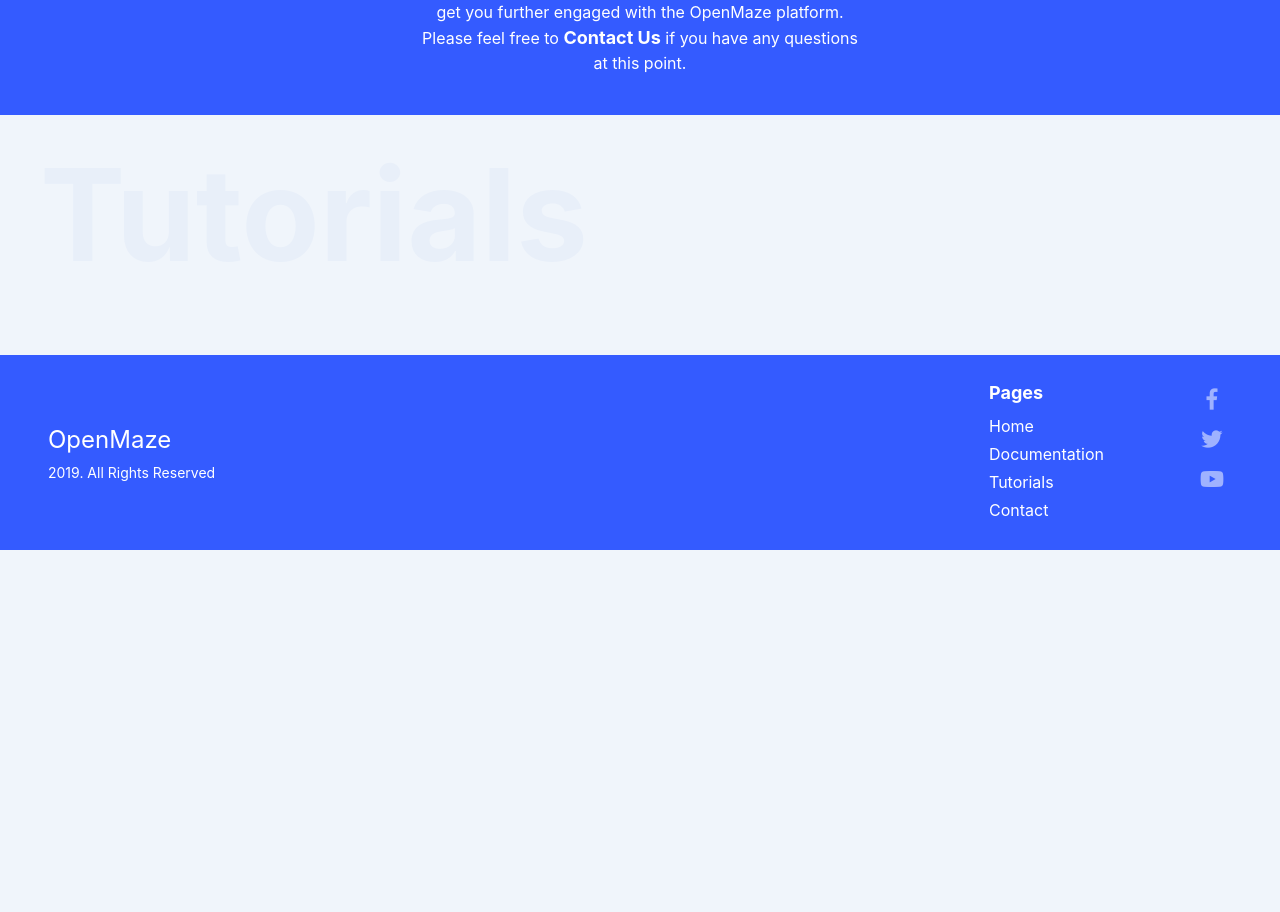
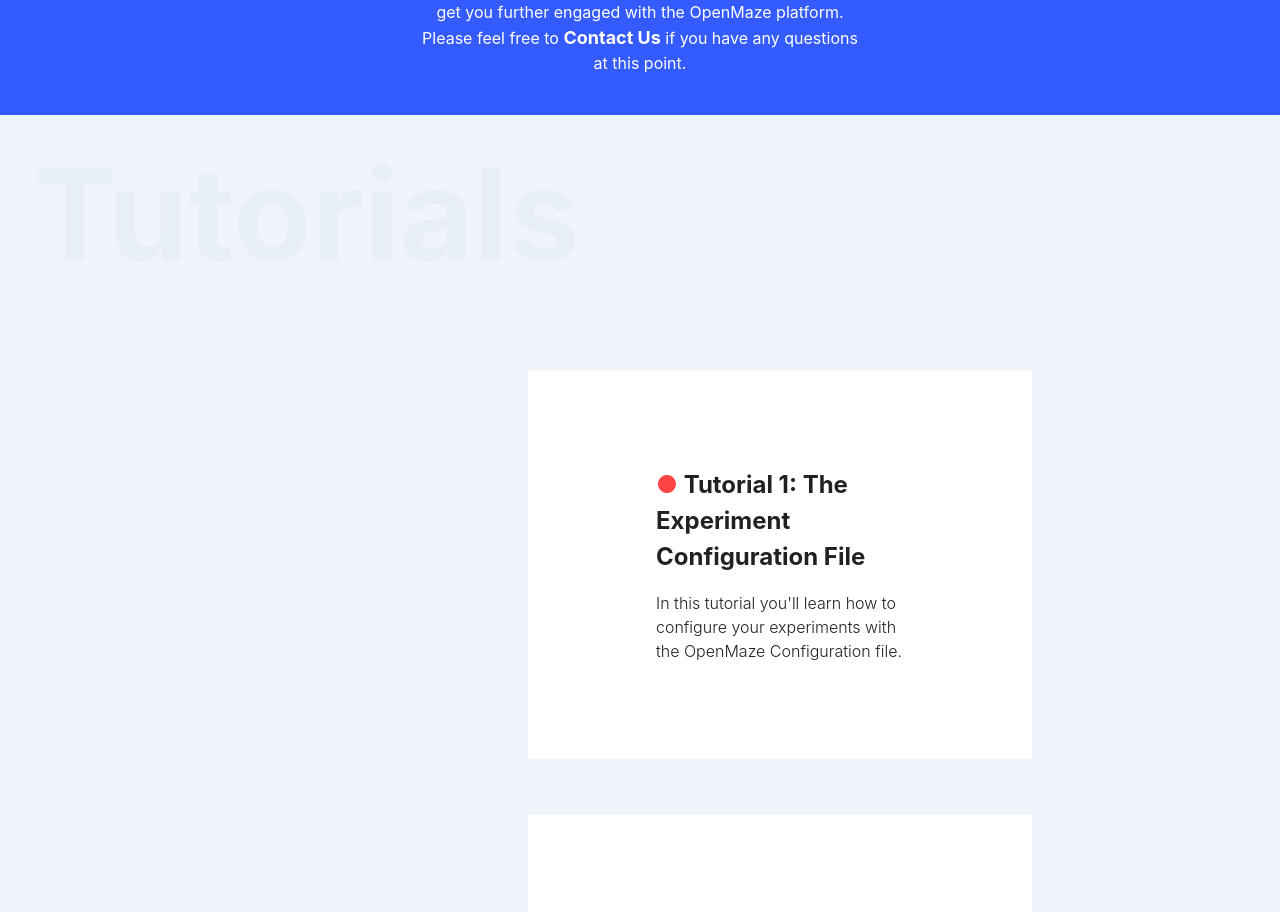
Before and after one commit to KyleAlsburyNealy/OpenMaze-Website, a Next.js app: page /tutorials in a window 1280 px wide. Shown: the part 2826-3738 px from the top of the page. Before the commit the page ends 3376 px from the top, so only its background shows below. Built offline with nearby package versions, Linux system fonts and the light colour scheme.

Commit message:
Finished Tutorials Page

```diff
--- /dev/null
+++ b/components/tutorialComponent.js
@@ -0,0 +1,54 @@
+import React, { Component } from "react";
+
+import InfoCard from "./InfoCard/info-card-desktop";
+
+export default class tutorialComponent extends Component {
+  state = {
+    tutorials: [
+      {
+        id: 1,
+        yt: "https://youtu.be/ZvMeEif-_lg",
+        title: "Tutorial 1: The Experiment Configuration File",
+        description:
+          "In this tutorial you'll learn how to configure your experiments with the OpenMaze Configuration file."
+      },
+      {
+        id: 2,
+        yt: "https://www.youtube.com/watch?v=ED26ra-hORc",
+        title: "Tutorial 2: Image Trials",
+        description:
+          "OpenMaze allows you to use any image file as a trial. This allows you to customize instruction screens and cues. In this tutorial you'll learn how easy it is to incorporate image trials into your experiment."
+      },
+      {
+        id: 3,
+        yt: "https://www.youtube.com/watch?v=KgI97nbEMb4",
+        title: "Tutorial 3: 3D Trial Design",
+        description:
+          "OpenMaze makes it easy to create any number of customized trials. In this tutorial you'll see just how easily you can create new trials or make changes to preexisting trials."
+      },
+      {
+        id: 4,
+        yt: "https://www.youtube.com/watch?v=rX8tvyR_AYA",
+        title: "Tutorial 4: Goal Objects",
+        description:
+          "earn how to place goal objects throughout your environments."
+      }
+    ]
+  };
+
+  render() {
+    return (
+      <div className="flex flex-col items-center justify-center pt-5">
+        {this.state.tutorials.map(tutorial => (
+          <div key={tutorial.id} className="mb-14 w-full">
+            <InfoCard
+              yt={tutorial.yt}
+              title={tutorial.title}
+              description={tutorial.description}
+            />
+          </div>
+        ))}
+      </div>
+    );
+  }
+}
--- a/components/tutorialSection.js
+++ b/components/tutorialSection.js
@@ -2,7 +2,6 @@
 
 class TutorialSection extends Component {
   render() {
-    console.log(this.props.title);
     return (
       <Fragment>
         <p
@@ -11,8 +10,8 @@
         >
           {this.props.header}
         </p>
-        <div className="step-1 pt-9 mx-2 mb-32 sm:pt-12 md:pt-14 lg:pt-18">
-          {this.props.title ? (
+        <div className="pt-9 mx-2 mb-32 sm:pt-12 md:pt-14 lg:pt-18">
+          {this.props.subtitle ? (
             <div className="flex items-center content-center mb-14 md:mb-24 lg:mb-32">
               <div
                 className="flex items-center justify-center rounded-full h-6 w-6 md:h-8 md:w-8 text-white text-xs mr-4"
@@ -20,9 +19,11 @@
               >
                 {this.props.number}
               </div>
-              <p className="sm:text-lg md:text-xl">{this.props.title}</p>
+              <p className="sm:text-lg md:text-xl">{this.props.subtitle}</p>
             </div>
-          ) : null}
+          ) : (
+            <div className="pt-9 mx-2 mb-32"></div>
+          )}
           {this.props.children}
         </div>
       </Fragment>
--- a/pages/tutorials.js
+++ b/pages/tutorials.js
@@ -1,16 +1,24 @@
+import Link from "next/link";
+
 import Layout from "../components/layout";
 import TutorialSection from "../components/tutorialSection";
-import Link from "next/link";
+import TutorialComponent from "../components/tutorialComponent";
+import InfoCard from "../components/InfoCard/info-card-desktop";
 
 export default function Tutorials() {
+  // TODO remove space between title and content
+  // TODO remove mr on videos
+  // TODO extra padding on congrats
+
   return (
     <>
       <Layout>
+        {/* Setup */}
         <div className="pb-10 mx-2 sm:mx-10">
           <TutorialSection
             header={"Step 1"}
             number={1}
-            title={"Installation and Setup"}
+            subtitle={"Installation and Setup"}
           >
             {/* Content */}
             <div className="md:ml-12 text-justify max-w-4xl">
@@ -189,21 +197,22 @@
 
           {/* <TutorialSection
             header={"Step 2"}
-            title={"Creating Scenes"}
+            subtitle={"Creating Scenes"}
           ></TutorialSection>
           <TutorialSection
             header={"Step 3"}
-            title={"Configure Experiment"}
+            subtitle={"Configure Experiment"}
           ></TutorialSection>
           <TutorialSection
             header={"Step 4"}
-            title={"Testing and Building"}
+            subtitle={"Testing and Building"}
           ></TutorialSection>
           <TutorialSection
             header={"Step 5"}
-            title={"Output and Data"}
+            subtitle={"Output and Data"}
           ></TutorialSection> */}
         </div>
+        {/* Congratulation Banner */}
         <div className="bg-blue-900 text-white px-6 py-10 text-center">
           <p className="text-2xl">Congratulations, you’re all set up! 🎉🎉</p>
           <br />
@@ -216,8 +225,11 @@
             if you have any questions at this point.
           </p>
         </div>
-        <div className="pb-10 mx-2 sm:mx-10">
-          <TutorialSection header="Tutorials"></TutorialSection>
+        {/* Tutorials */}
+        <div className="lg:mr-56 mx-2 lg:mx-8">
+          <TutorialSection header="Tutorials" className="bg-red-500">
+            <TutorialComponent />
+          </TutorialSection>
         </div>
       </Layout>
     </>
```
